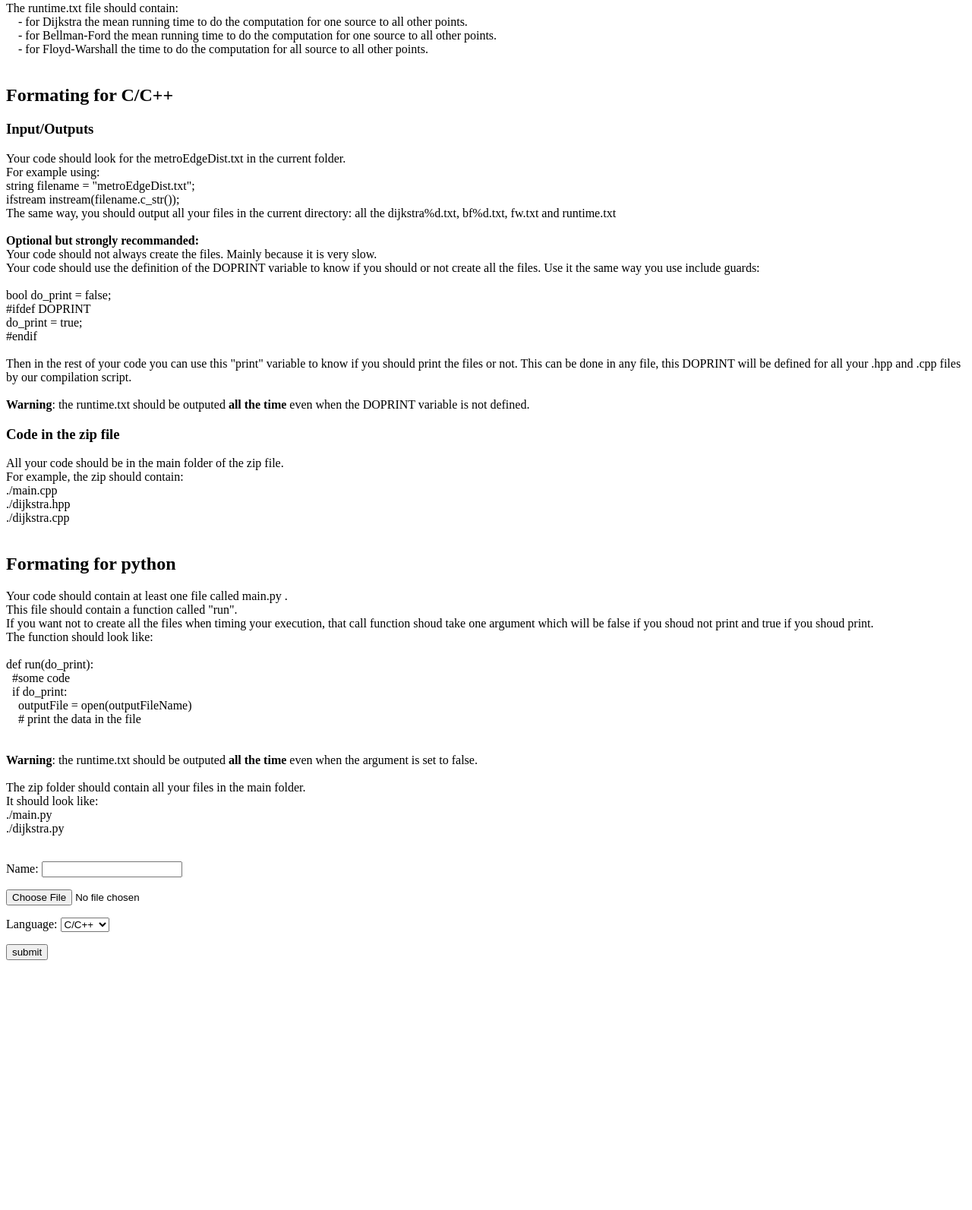
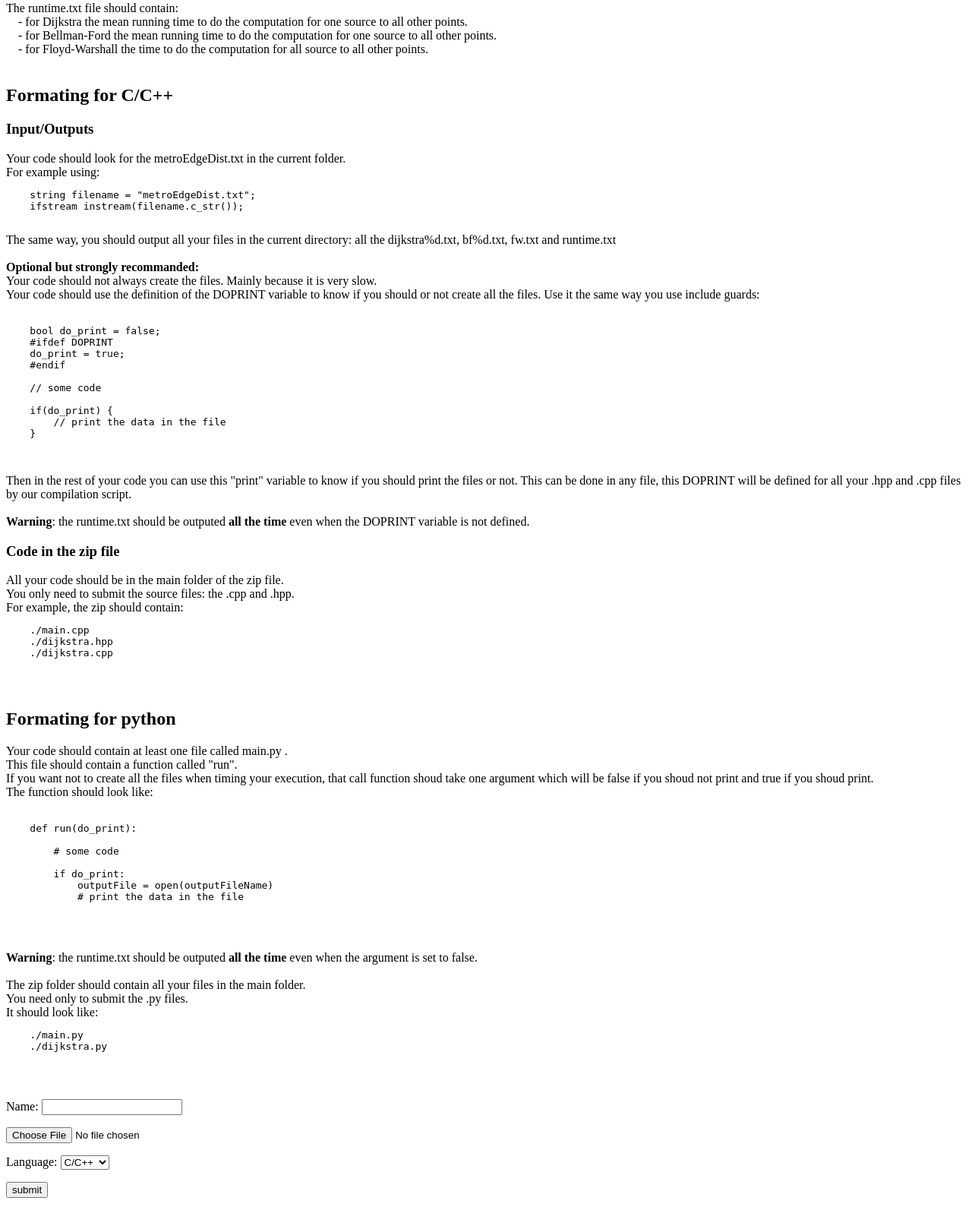
Before and after one commit to bunelr/discrete-optimization-assignment, a Flask app: page /submit in a window 1280 px wide. Shown: the part 111-1704 px from the top of the page at 76% size. Before the commit the page ends 1375 px from the top, so only its background shows below. Run offline with Flask 2, Linux system fonts and the light colour scheme.

Commit message:
template update

```diff
--- a/templates/submit.html
+++ b/templates/submit.html
@@ -13,48 +13,68 @@
     <h3> Input/Outputs </h3>
     Your code should look for the metroEdgeDist.txt in the current folder.<br>
     For example using:<br>
-    string filename = "metroEdgeDist.txt";<br>
-    ifstream instream(filename.c_str());<br>
+    <pre>
+    string filename = "metroEdgeDist.txt";
+    ifstream instream(filename.c_str());
+    </pre>
 
     The same way, you should output all your files in the current directory: all the dijkstra%d.txt, bf%d.txt, fw.txt and runtime.txt<br><br>
 
     <b> Optional but strongly recommanded:</b><br>
     Your code should not always create the files. Mainly because it is very slow.<br>
     Your code should use the definition of the DOPRINT variable to know if you should or not create all the files. Use it the same way you use include guards:<br><br>
-    bool do_print = false;<br>
-    #ifdef DOPRINT<br>
-    do_print = true;<br>
-    #endif<br><br>
+    <pre>
+    bool do_print = false;
+    #ifdef DOPRINT
+    do_print = true;
+    #endif
+
+    // some code
+
+    if(do_print) {
+        // print the data in the file
+    }
+    </pre><br>
 
     Then in the rest of your code you can use this "print" variable to know if you should print the files or not. This can be done in any file, this DOPRINT will be defined for all your .hpp and .cpp files by our compilation script.<br><br>
     <b>Warning</b>: the runtime.txt should be outputed <b>all the time</b> even when the DOPRINT variable is not defined.<br>
 
     <h3> Code in the zip file </h3>
     All your code should be in the main folder of the zip file.<br>
+    You only need to submit the source files: the .cpp and .hpp.<br>
     For example, the zip should contain:<br>
-    ./main.cpp<br>
-    ./dijkstra.hpp<br>
-    ./dijkstra.cpp<br><br>
+    <pre>
+    ./main.cpp
+    ./dijkstra.hpp
+    ./dijkstra.cpp
+    </pre><br>
 
     <h2> Formating for python </h2>
     Your code should contain at least one file called main.py .<br>
     This file should contain a function called "run".<br>
     If you want not to create all the files when timing your execution, that call function shoud take one argument which will be false if you shoud not print and true if you shoud print.<br>
     The function should look like:<br><br>
-    def run(do_print):<br>
-    &#160;&#160;#some code<br>
-    &#160;&#160;if do_print:<br>
-    &#160;&#160;&#160;&#160;outputFile = open(outputFileName)<br>
-    &#160;&#160;&#160;&#160;# print the data in the file<br>
+    <pre>
+    def run(do_print):
+
+        # some code
+
+        if do_print:
+            outputFile = open(outputFileName)
+            # print the data in the file
+    </pre>
 
     <br><br>
 
     <b>Warning</b>: the runtime.txt should be outputed <b>all the time</b> even when the argument is set to false.<br><br>
 
     The zip folder should contain all your files in the main folder.<br>
+    You need only to submit the .py files.<br>
     It should look like:<br>
-    ./main.py<br>
-    ./dijkstra.py<br><br>
+    <pre>
+    ./main.py
+    ./dijkstra.py
+    </pre><br>
 
     <form method=POST enctype=multipart/form-data action="/submit">
       <p> <label for='username'> Name: </label> <input type=text name=username> </p>
```
